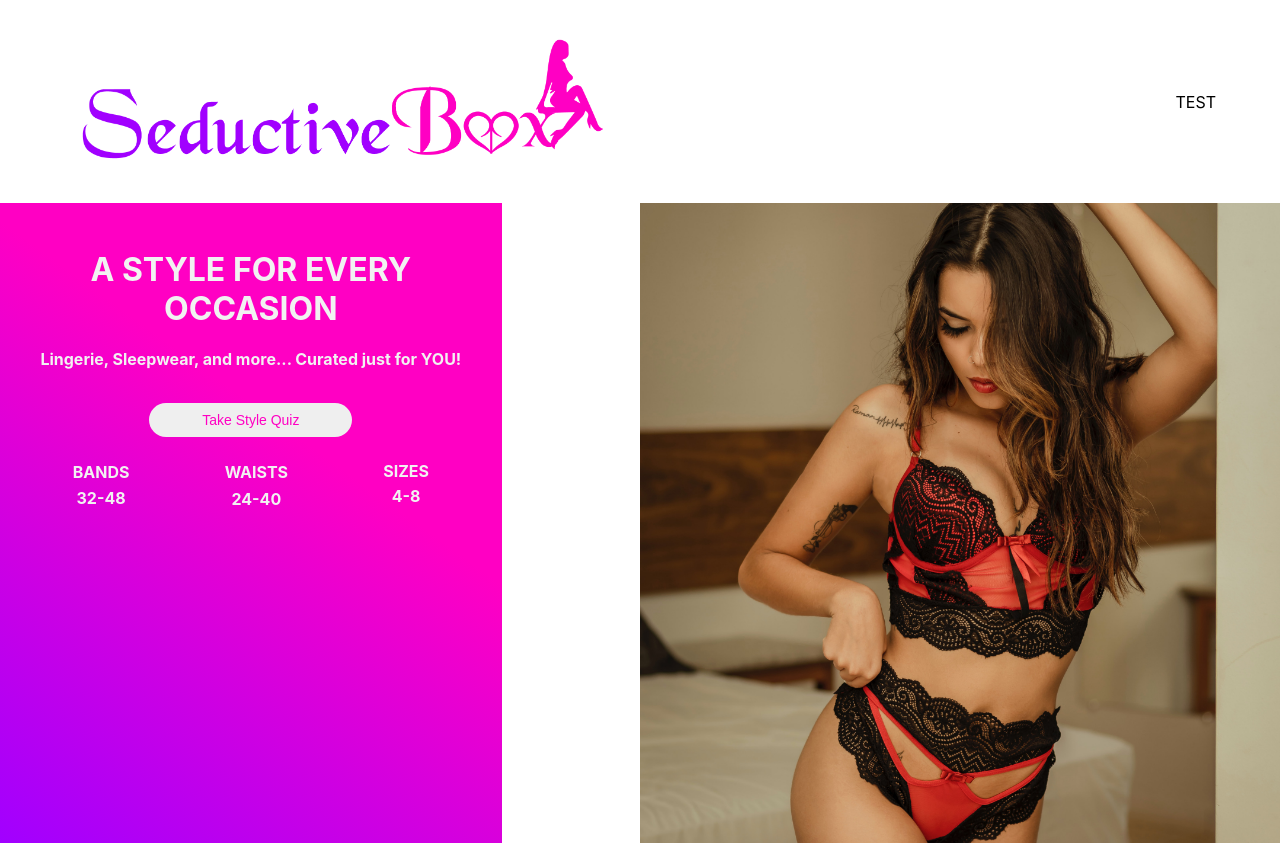
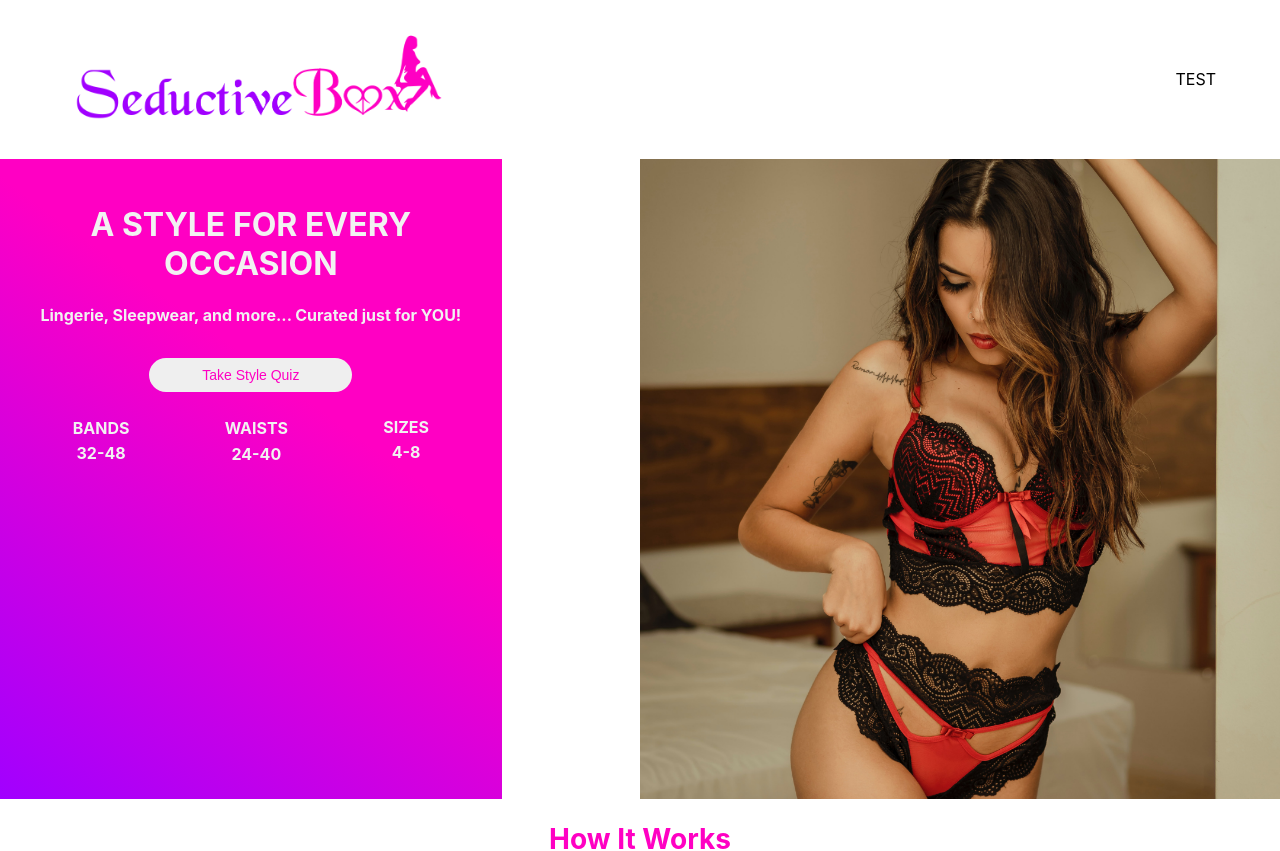
Before and after one commit to Parrasite9/seductivebox, a React (Create React App) app: page / in a window 1280 px wide. Shown: the top 851 px of the page. Built offline with nearby package versions, Linux system fonts and the light colour scheme.

Commit message:
updated logo sizing for 750

```diff
--- a/src/CSS/Global/Navbar.css
+++ b/src/CSS/Global/Navbar.css
@@ -14,6 +14,10 @@
 }
 
 @media (min-width: 750px) {
+    .logo__container > img {
+        width: 35%;
+    }
+
     .hero__text > h1 {
         font-size: 40px;
     }
```
